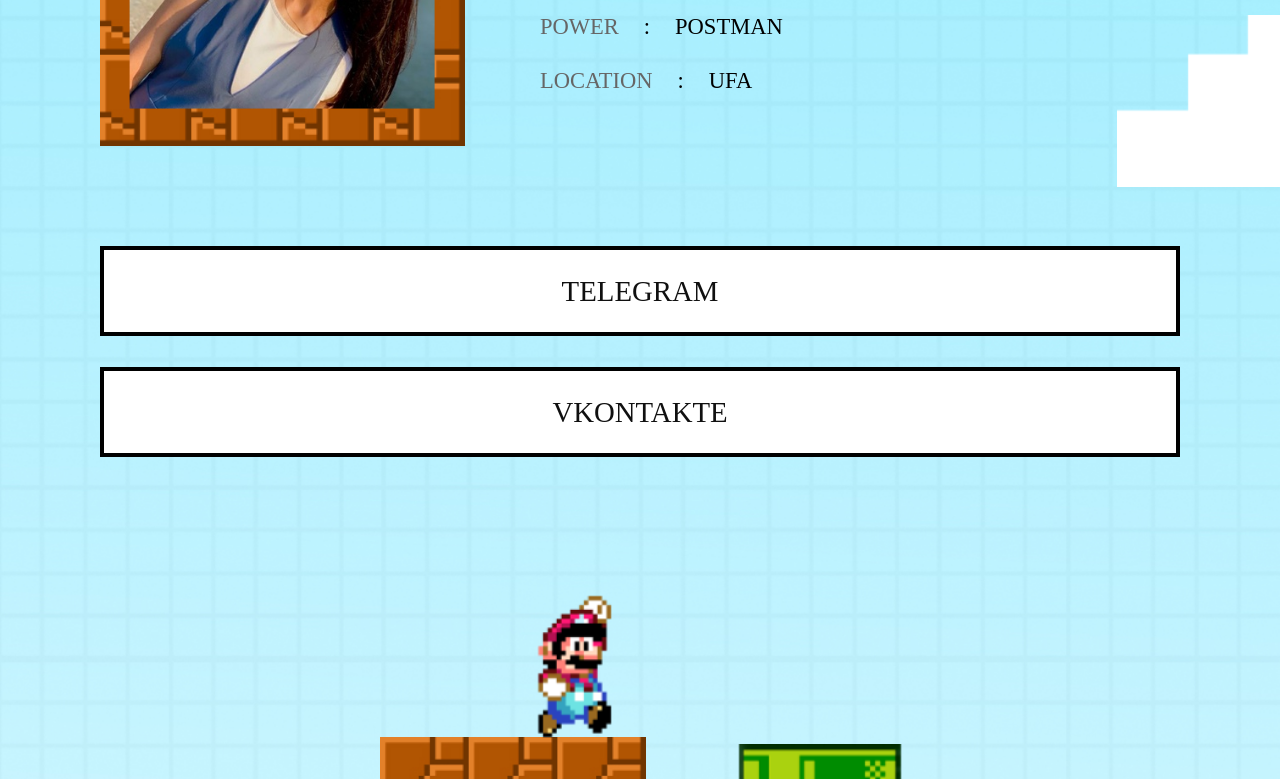
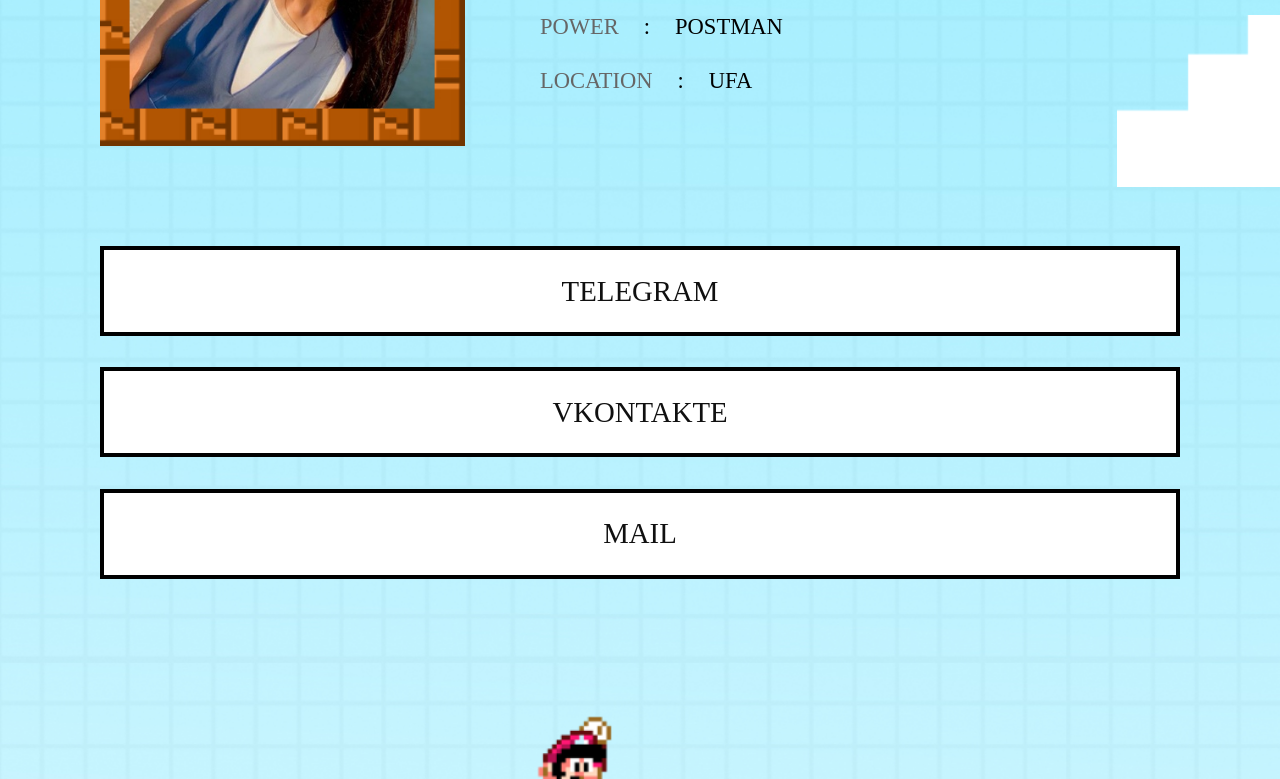
Before and after one commit to Elvira-Kayumova-QA/cv, a plain HTML site: page index.html in a window 1280 px wide. Shown: the part 410-1189 px from the top of the page. Drawn offline with Linux system fonts and the light colour scheme; files whose address does not match are found by name.

Commit message:
добавила email

```diff
--- a/index.html
+++ b/index.html
@@ -71,6 +71,7 @@
             <section class="links">
                <div class="link"><a href="https://t.me/KayumovaElvira">Telegram</a></div>
                <div class="link"><a href="https://vk.com/elwira2013">Vkontakte</a></div>
+               <div class="link"><a href="https://kaymova_elwira@mail.ru">mail</a></div>
                 </section>
          </div>
       </main>
```
Also changed, not shown: 1 other file.
